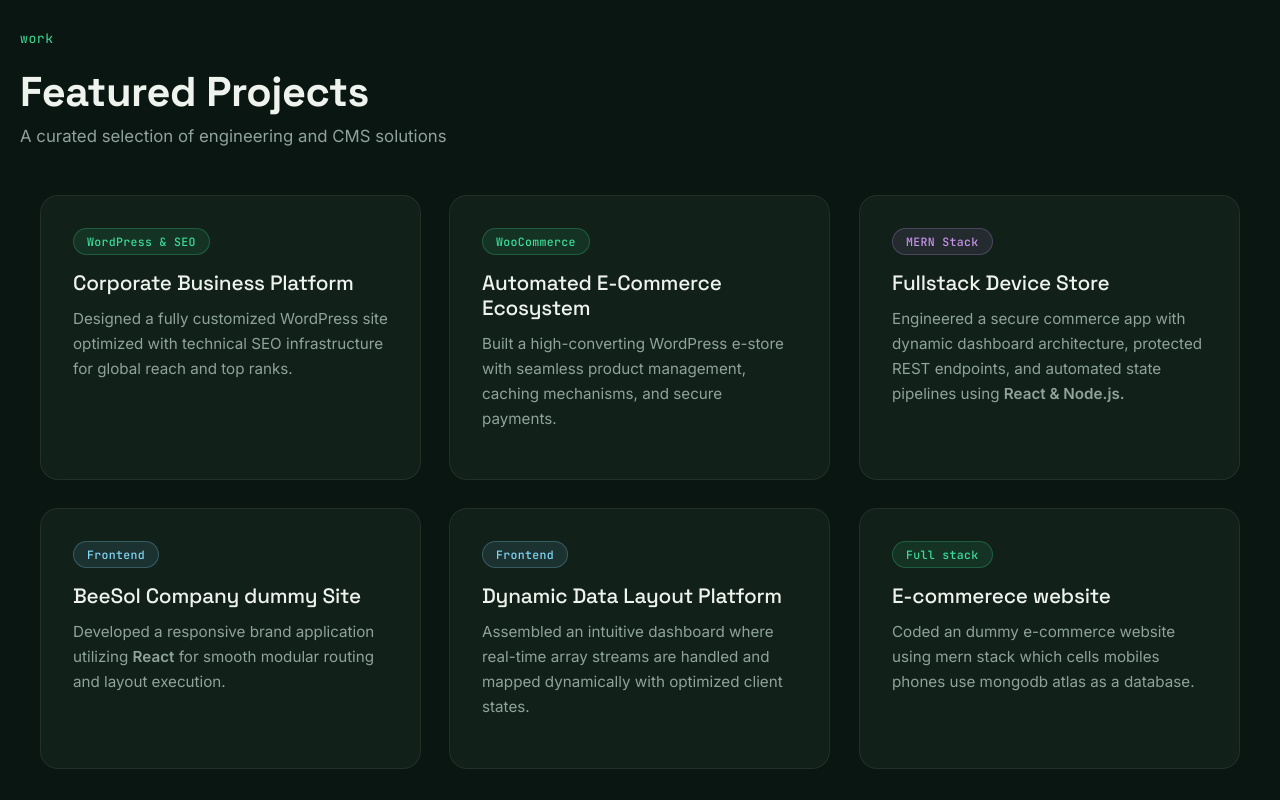
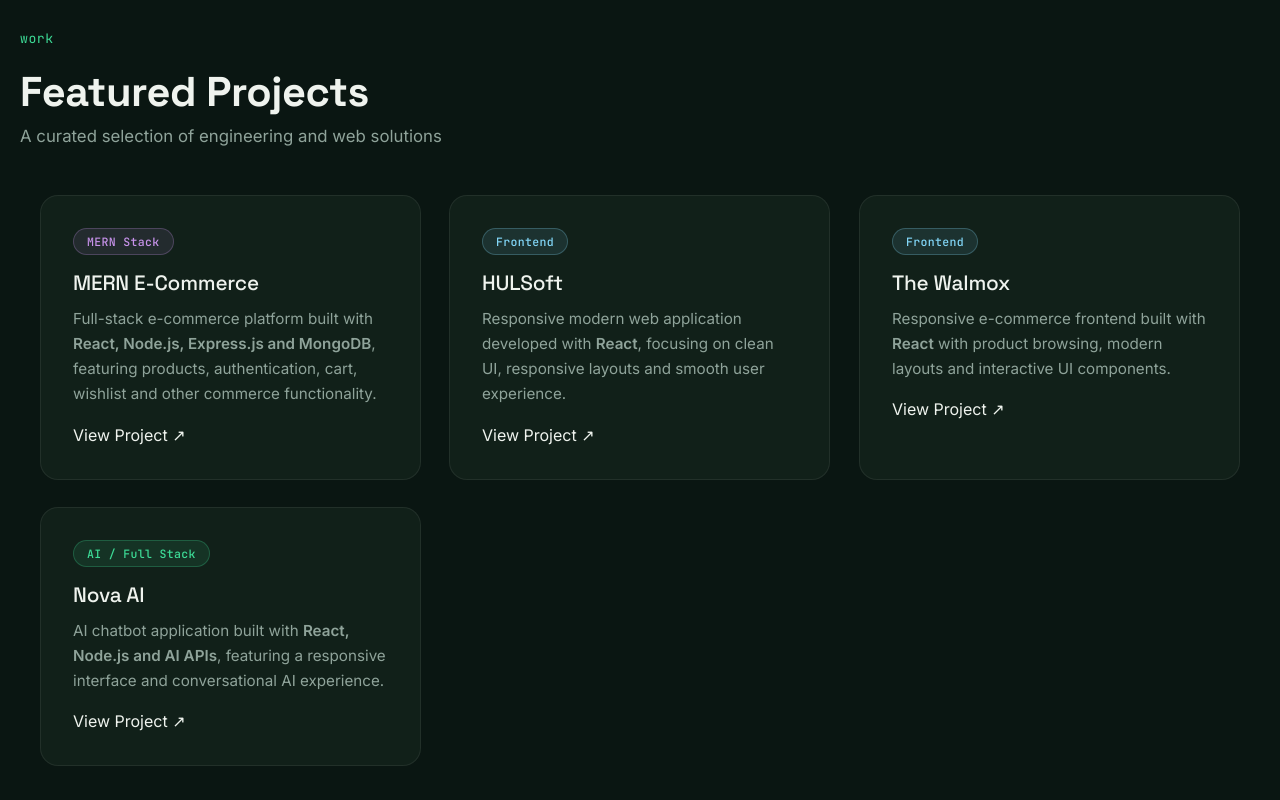
Before and after one commit to Touseef-Rafique/Portfolio, a React (Create React App) app: page / in a window 1280 px wide. Shown: the part 2340-3140 px from the top of the page. Built offline with nearby package versions, Linux system fonts and the light colour scheme.

Commit message:
Update featured projects with live links

```diff
--- a/src/Components/Projects.js
+++ b/src/Components/Projects.js
@@ -1,62 +1,78 @@
 import "../Styles/Styles.css";
 import "../Styles/Animations.css";
-import React from 'react';
+import React from "react";
 import { useScrollReveal } from "../hooks/useScrollReveal";
 import { useTilt } from "../hooks/useTilt";
 
 const projectsData = [
   {
-    badge: "WordPress & SEO",
-    badgeClass: "",
-    cardClass: "cms-card",
-    title: "Corporate Business Platform",
-    desc: "Designed a fully customized WordPress site optimized with technical SEO infrastructure for global reach and top ranks."
-  },
-  {
-    badge: "WooCommerce",
-    badgeClass: "",
-    cardClass: "cms-card",
-    title: "Automated E-Commerce Ecosystem",
-    desc: "Built a high-converting WordPress e-store with seamless product management, caching mechanisms, and secure payments."
-  },
-  {
     badge: "MERN Stack",
     badgeClass: "mern-badge",
     cardClass: "stack-card",
-    title: "Fullstack Device Store",
-    desc: <>Engineered a secure commerce app with dynamic dashboard architecture, protected REST endpoints, and automated state pipelines using <b>React & Node.js.</b></>
+    title: "MERN E-Commerce",
+    desc: (
+      <>
+        Full-stack e-commerce platform built with <b>React, Node.js,
+        Express.js and MongoDB</b>, featuring products, authentication,
+        cart, wishlist and other commerce functionality.
+      </>
+    ),
+    url: "https://mern-ecommerce-pink-seven.vercel.app/",
   },
   {
     badge: "Frontend",
     badgeClass: "frontend-badge",
     cardClass: "stack-card",
-    title: "BeeSol Company dummy Site",
-    desc: <>Developed a responsive brand application utilizing <b>React</b> for smooth modular routing and layout execution.</>
+    title: "HULSoft",
+    desc: (
+      <>
+        Responsive modern web application developed with <b>React</b>,
+        focusing on clean UI, responsive layouts and smooth user
+        experience.
+      </>
+    ),
+    url: "https://hul-soft.vercel.app/",
   },
   {
     badge: "Frontend",
     badgeClass: "frontend-badge",
     cardClass: "stack-card",
-    title: "Dynamic Data Layout Platform",
-    desc: "Assembled an intuitive dashboard where real-time array streams are handled and mapped dynamically with optimized client states."
+    title: "The Walmox",
+    desc: (
+      <>
+        Responsive e-commerce frontend built with <b>React</b> with
+        product browsing, modern layouts and interactive UI components.
+      </>
+    ),
+    url: "https://thewalmox-qxsq.vercel.app/",
   },
   {
-    badge: "Full stack",
+    badge: "AI / Full Stack",
     badgeClass: "fullstack-badge",
     cardClass: "stack-card",
-    title: "E-commerece website",
-    desc: "Coded an dummy e-commerce website using mern stack which cells mobiles phones use mongodb atlas as a database."
-  }
+    title: "Nova AI",
+    desc: (
+      <>
+        AI chatbot application built with <b>React, Node.js and AI APIs</b>,
+        featuring a responsive interface and conversational AI experience.
+      </>
+    ),
+    url: "https://nova-ai-chatbot-kappa.vercel.app/",
+  },
 ];
 
 const ProjectCard = ({ project, index }) => {
   const [revealRef, visible] = useScrollReveal();
   const tilt = useTilt(7);
 
-  // Merge the reveal ref and the tilt ref onto the same node.
+  // Merge reveal ref and tilt ref
   const setRefs = (el) => {
     revealRef.current = el;
     tilt.ref.current = el;
+  };
+
+  const handleCardClick = () => {
+    window.open(project.url, "_blank", "noopener,noreferrer");
   };
 
   return (
@@ -64,12 +80,33 @@ const ProjectCard = ({ project, index }) => {
       ref={setRefs}
       onMouseMove={tilt.onMouseMove}
       onMouseLeave={tilt.onMouseLeave}
-      className={`project-card tilt-card ${project.cardClass} reveal-scale ${visible ? 'visible' : ''}`}
-      style={{ transitionDelay: `${(index % 3) * 0.12}s` }}
+      onClick={handleCardClick}
+      role="link"
+      tabIndex={0}
+      onKeyDown={(e) => {
+        if (e.key === "Enter" || e.key === " ") {
+          handleCardClick();
+        }
+      }}
+      className={`project-card tilt-card ${project.cardClass} reveal-scale ${
+        visible ? "visible" : ""
+      }`}
+      style={{
+        transitionDelay: `${(index % 3) * 0.12}s`,
+        cursor: "pointer",
+      }}
     >
-      <div className={`card-badge ${project.badgeClass}`}>{project.badge}</div>
+      <div className={`card-badge ${project.badgeClass}`}>
+        {project.badge}
+      </div>
+
       <h3>{project.title}</h3>
+
       <p>{project.desc}</p>
+
+      <span className="project-link">
+        View Project ↗
+      </span>
     </div>
   );
 };
@@ -79,15 +116,28 @@ const Projects = () => {
 
   return (
     <section id="projects" className="projects-section">
-      <div ref={titleRef} className={`reveal ${titleVisible ? 'visible' : ''}`}>
-        <div className="eyebrow"> work</div>
-        <h2 className="projects-title pt-1">Featured Projects</h2>
+      <div
+        ref={titleRef}
+        className={`reveal ${titleVisible ? "visible" : ""}`}
+      >
+        <div className="eyebrow">work</div>
+
+        <h2 className="projects-title pt-1">
+          Featured Projects
+        </h2>
       </div>
-      <p className="projects-subtitle">A curated selection of engineering and CMS solutions</p>
+
+      <p className="projects-subtitle">
+        A curated selection of engineering and web solutions
+      </p>
 
       <div className="projects-grid">
         {projectsData.map((project, index) => (
-          <ProjectCard key={project.title} project={project} index={index} />
+          <ProjectCard
+            key={project.title}
+            project={project}
+            index={index}
+          />
         ))}
       </div>
     </section>
```
